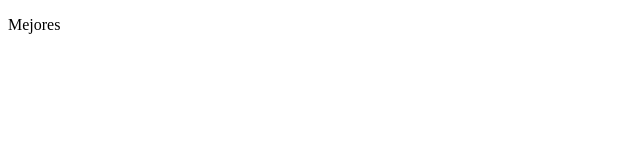
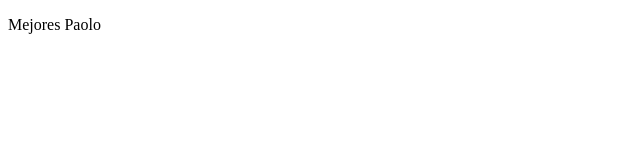
Before and after one commit to KhiteMejores/repo_update, a plain HTML site: page index.html in a window 1280 px wide. Shown: the full height of the page, 0-640 px from the left. Drawn offline with Linux system fonts and the light colour scheme.

Commit message:
second commit

```diff
--- a/index.html
+++ b/index.html
@@ -6,6 +6,6 @@
     <title>Document</title>
 </head>
 <body>
-    <p>Mejores</p>
+    <p>Mejores Paolo</p>
 </body>
 </html>
```
